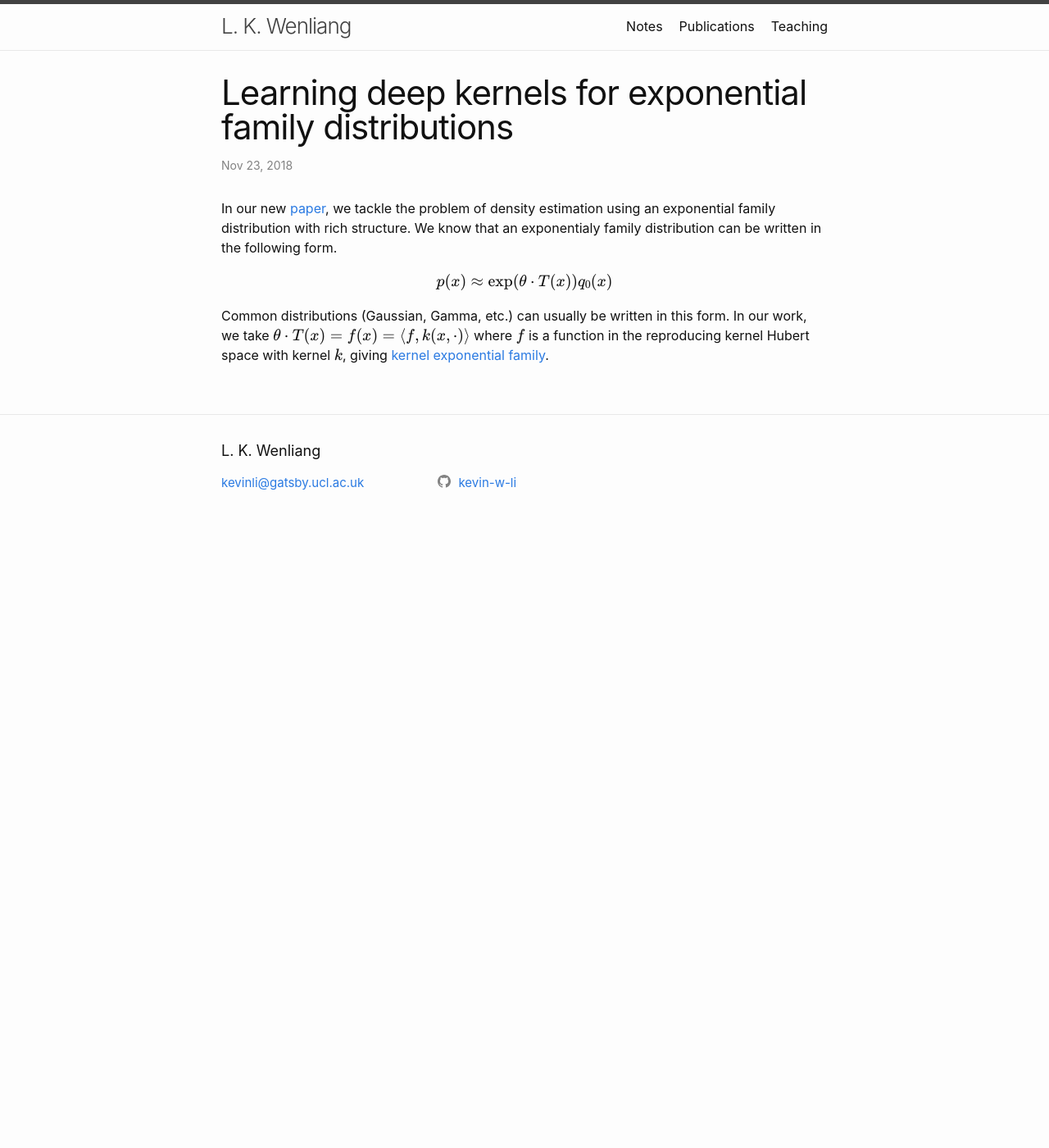
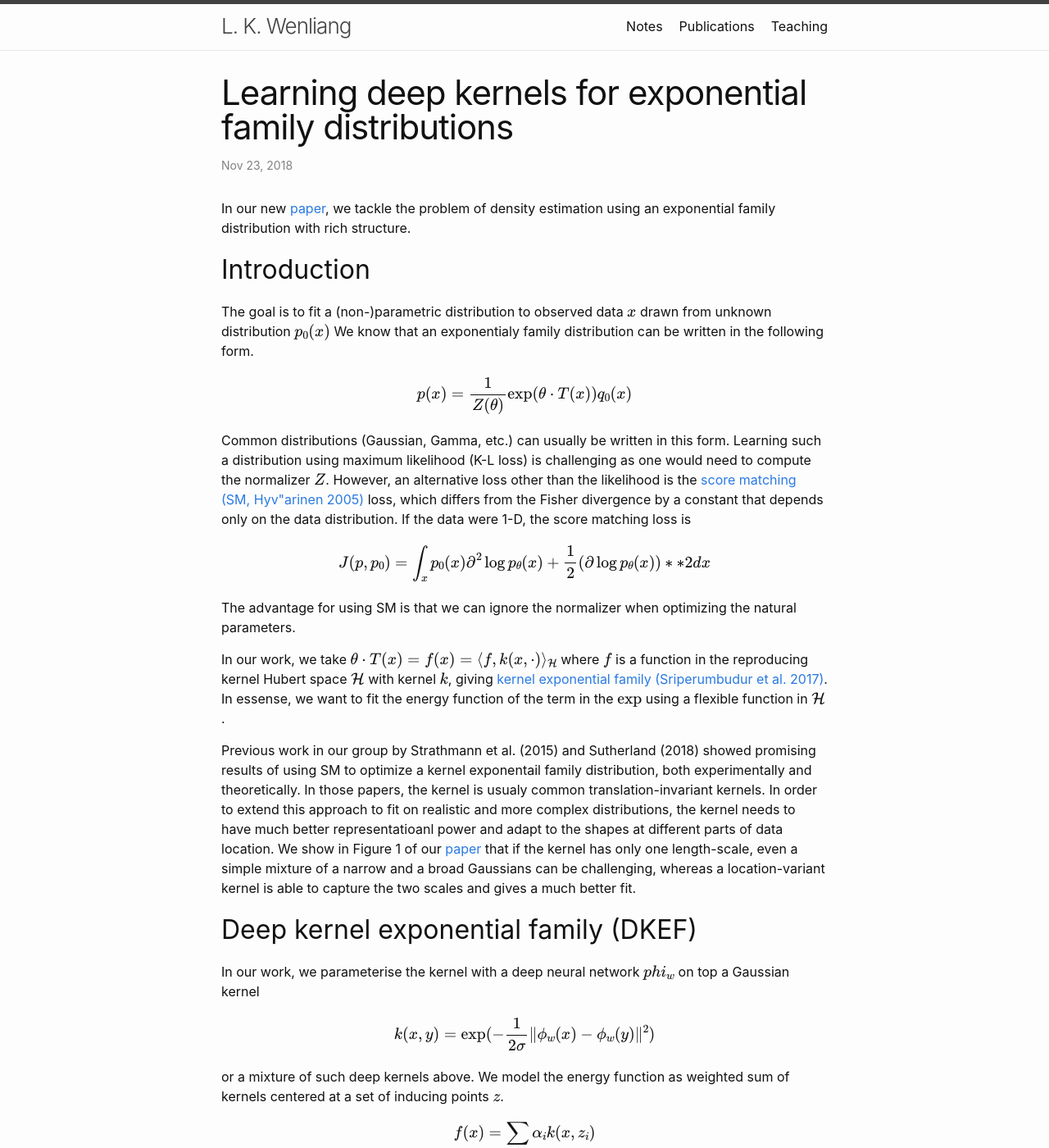
Before and after one commit to kevin-w-li/kevin-w-li.github.io, a Jekyll site: the page built from _posts/2018-11-23-dkef.markdown, in a window 1280 px wide and 1400 px high. Shown: the whole window at 82% size. Built offline with Jekyll 4.4.1, drawn with Linux system fonts in a browser that asks for light colours; formulas are drawn with MathJax 3; some of the changed text lies outside the part shown.

Commit message:
Update 2018-11-23-dkef.markdown

```diff
--- a/_posts/2018-11-23-dkef.markdown
+++ b/_posts/2018-11-23-dkef.markdown
@@ -6,15 +6,66 @@ categories: research
 ---
 
 In our new [paper](DKEF), we tackle the problem of density estimation using an exponential family distribution with rich structure.
+
+## Introduction
+
+The goal is to fit a (non-)parametric distribution to observed data $\{x\}$ drawn from unknown distribution $p_0(x)$
 We know that an exponentialy family distribution can be written in the following form.
 
 $$
-p(x)\approx \exp(\theta \cdot T(x))q_0(x)
+p(x)=\frac{1}{Z(\theta)}\exp(\theta \cdot T(x))q_0(x)
 $$
 
-Common distributions (Gaussian, Gamma, etc.) can usually be written in this form. In our work, we take $\theta \cdot T(x) = f(x) = \langle f, k(x,\cdot) \rangle$ where $f$ is a function in the reproducing kernel Hubert space with kernel $k$,
-giving [kernel exponential family](kef).
+Common distributions (Gaussian, Gamma, etc.) can usually be written in this form. Learning such a distribution using
+maximum likelihood (K-L loss) is challenging as one would need to compute the normalizer $Z$. However, an alternative loss
+other than the likelihood is the [score matching (SM, Hyv\"arinen 2005)](sm) loss, which differs from the Fisher divergence
+by a constant that depends only on the data distribution. If the data were 1-D, the score matching loss is
+
+\begin{equation}\label{score}
+J(p,p_0) = \int_xp_0(x)\partial^2\log p_\theta(x) + \frac{1}{2}(\partial\log p_\theta(x))**2dx
+\end{equation}
+
+The advantage for using SM is that we can ignore the normalizer when optimizing the natural parameters.
+
+In our work, we take $\theta \cdot T(x) = f(x) = \langle f, k(x,\cdot) \rangle_{\mathcal{H}}$
+where $f$ is a function in the reproducing kernel Hubert space $\mathcal{H}$ with kernel $k$,
+giving [kernel exponential family (Sriperumbudur et al. 2017)](kef). In essense, we want to fit the energy
+function of the term in the $\exp$ using a flexible function in $\mathcal{H}$.
+
+Previous work in our group by Strathmann et al. (2015)
+and Sutherland (2018) showed promising results of using SM to optimize a kernel exponentail family distribution,
+both experimentally and theoretically. In those papers, the kernel is usualy common translation-invariant kernels.
+In order to extend this approach to fit on realistic and more complex
+distributions, the kernel needs to have much better representatioanl power and adapt to
+the shapes at different parts of data location. We show in Figure 1 of our [paper](DKEF) that
+if the kernel has only one length-scale, even a simple mixture of a narrow and a broad Gaussians can be challenging,
+whereas a location-variant kernel is able to capture the two scales and gives a much better fit.
+
+## Deep kernel exponential family (DKEF)
+
+In our work, we parameterise the kernel with a deep neural network $phi_w$ on top a Gaussian kernel
+
+$$
+k(x,y)=\exp(-\frac{1}{2\sigma}\|\phi_w(x) - \phi_w(y)\|^2)
+$$
+
+or a mixture of such deep kernels above. We model the energy function as weighted sum of kernels centered at a set of inducing
+points $z$.
+
+$$f(x)=\sum_i\alpha_i k(x,z_i)$$
+
+The network $\phi(x)$ is fully connected with softplus nonlinearity. Using softplus ensures two things
+1. the energy is twice-differentiable.
+2. when combined with a Gaussian $q_0$, the resulting distribution is *always* normalizable.
+
+## Split training
+
+We used sample version of \eqref{score}
+
+Naive gradient descent on the score objective will always overfit to the training data as the score
+can be made arbitrarily good by
 
 
 [DKEF]: https://arxiv.org/abs/1811.08357https://arxiv.org/abs/1811.08357
 [kef]:  http://jmlr.org/papers/v18/16-011.html
+[sm]: https://www.cs.helsinki.fi/u/ahyvarin/papers/JMLR05.pdf
```
